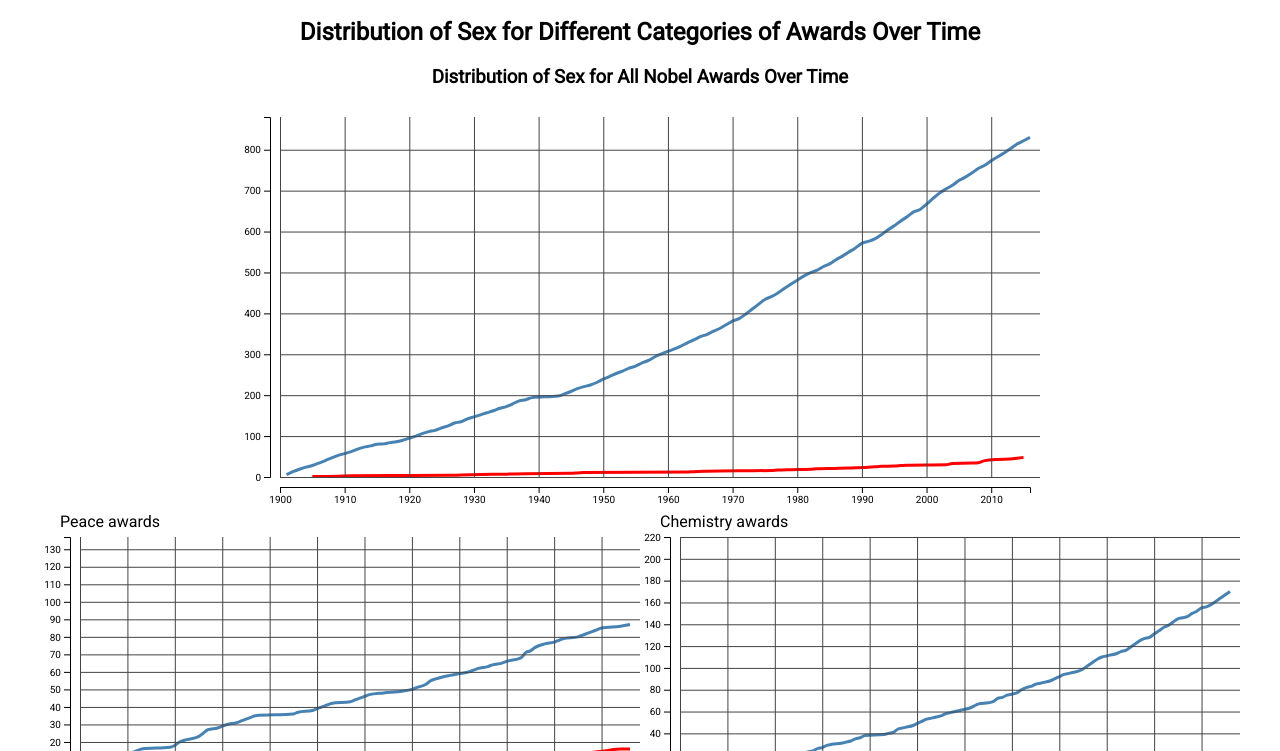
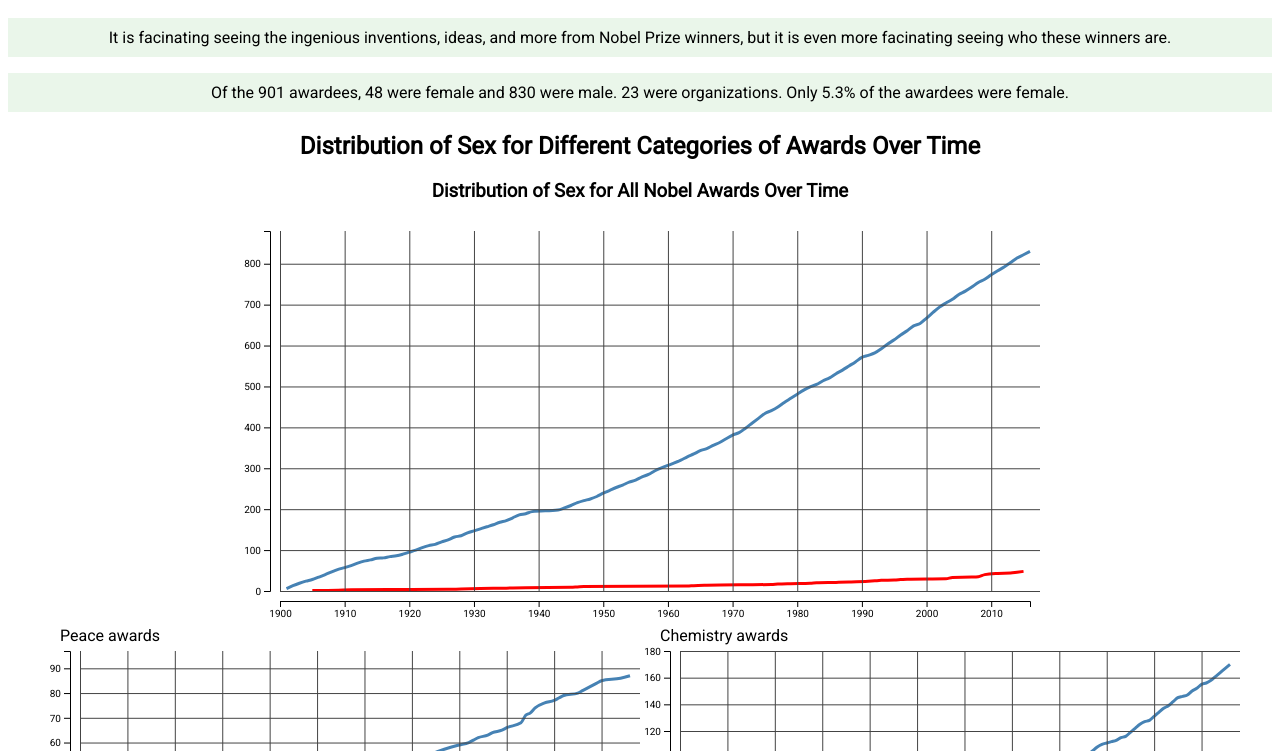
Before and after one commit to sahar-sami/nobel-prize-winners-datavis, a plain HTML site: page index.html in a window 1280 px wide. Shown: the part 49-800 px from the top of the page. Drawn offline with nearby package versions, Linux system fonts and the light colour scheme.

Commit message:
added styling changes and story for vis 1

```diff
--- a/index.html
+++ b/index.html
@@ -25,6 +25,12 @@
       margin-right: auto;
     }
 
+    p {
+      background-color: rgba(51, 170, 51, .1) ;
+      padding-top: 10;
+      padding-bottom: 10;
+    }
+
     #vis1-category div {
       display: inline;
     }
@@ -37,7 +43,10 @@
 
 <body>
   <h1>Nobel Prize Winners</h1>
+  <p>It is facinating seeing the ingenious inventions, ideas, and more from Nobel Prize winners, but it is even more facinating seeing who these winners are. </p>
   <div id="vis1">
+    <p>Of the 901 awardees, 48 were female and 830 were male. 23 were organizations. Only 5.3% of the awardees were female.</p>
+
     <h2>Distribution of Sex for Different Categories of Awards Over Time</h2>
     <h3>Distribution of Sex for All Nobel Awards Over Time</h3>
     <div id="vis1-1">
--- a/linecat.js
+++ b/linecat.js
@@ -60,7 +60,7 @@ function linecat() {
 
       const totalScale = d3
         .scaleLinear()
-        .domain([0, menSum + 50])
+        .domain([0, menSum + 10])
         .range([chartHeight, 0]);
 
       const yearScale = d3
--- a/linetotal.js
+++ b/linetotal.js
@@ -98,6 +98,8 @@ function linetotal() {
         `translate(${margins.left},${chartHeight + margins.top})`
       )
       .call(bottomGridlines);
+    console.log(femSum);
+    console.log(menSum);
 
     var lineGen = d3
       .line()
```
